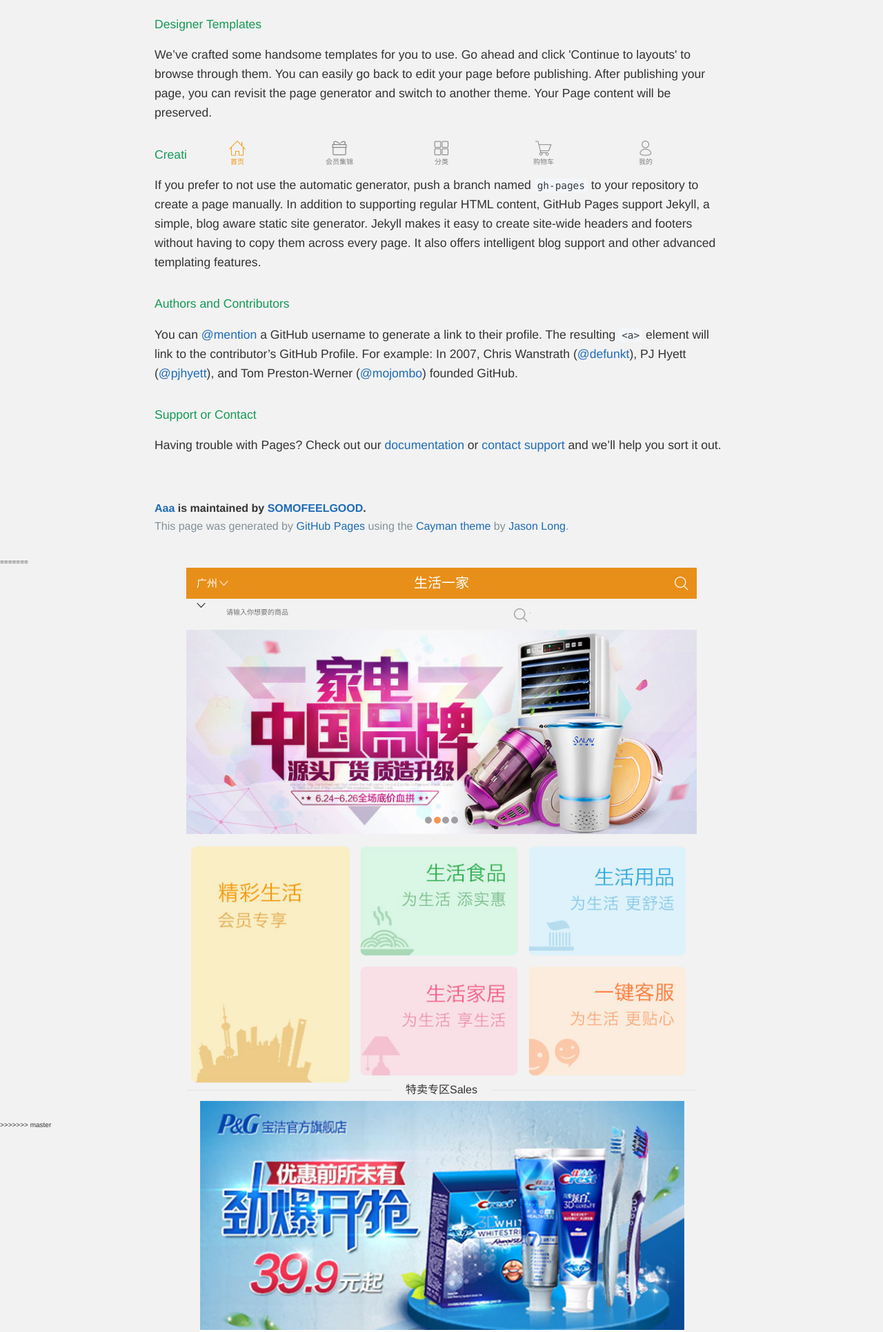
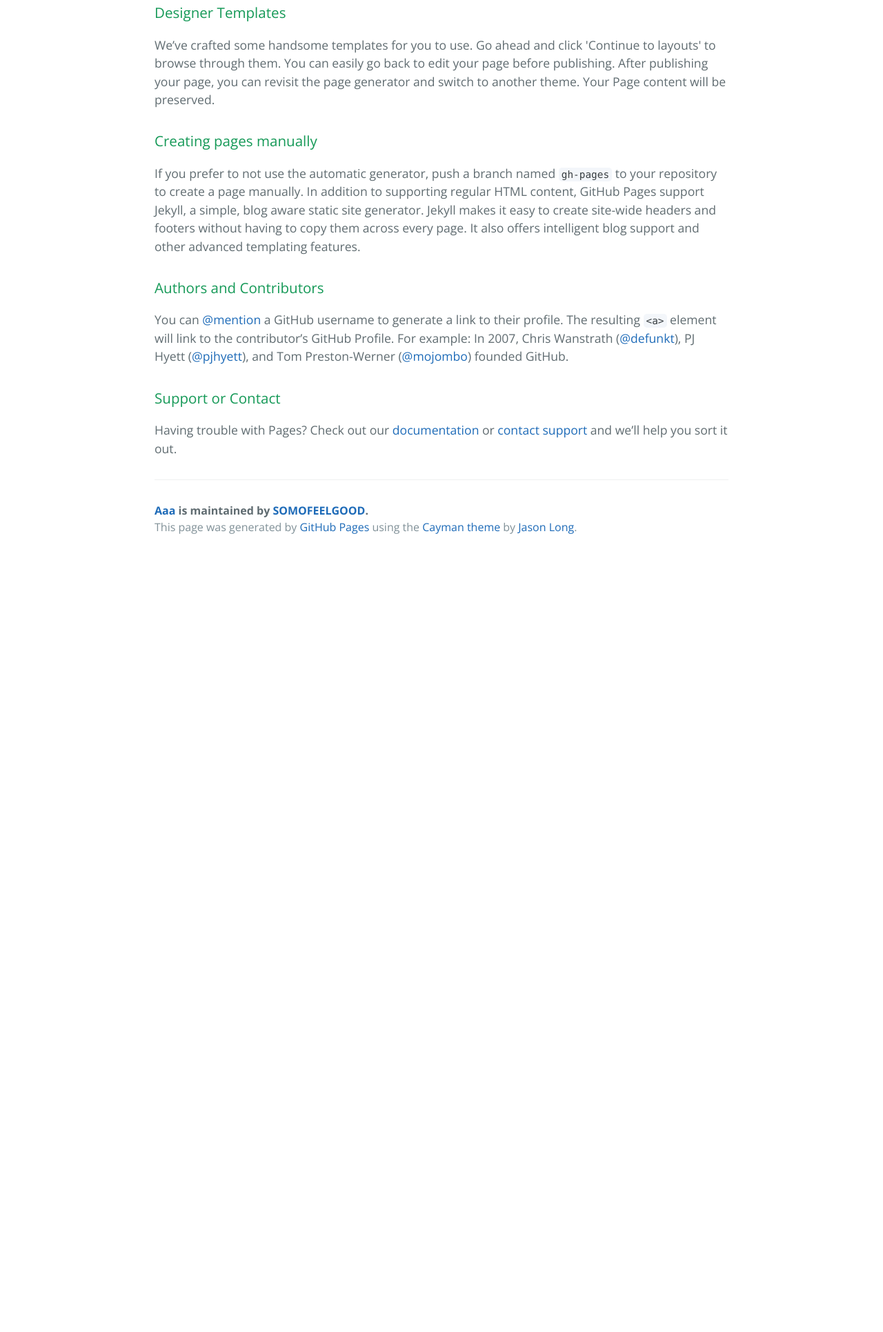
Before and after one commit to SOMOFEELGOOD/aaa, a plain HTML site: page index.html in a window 1280 px wide. Shown: the part 551-2482 px from the top of the page at 69% size. After the commit the page ends 1359 px from the top, so only its background shows below. Drawn offline with nearby package versions, Linux system fonts and the light colour scheme.

Commit message:
Create gh-pages branch via GitHub

```diff
--- a/index.html
+++ b/index.html
@@ -1,4 +1,3 @@
-<<<<<<< HEAD
 <!DOCTYPE html>
 <html lang="en-us">
   <head>
@@ -56,175 +55,3 @@
 
   </body>
 </html>
-=======
-<!DOCTYPE html>
-<html>
-	<head>
-		<meta charset="UTF-8">
-		<meta name="viewport" content="width=device-width,initial-scale=1,minimum-scale=1,maximum-scale=1,user-scalable=no" />
-		<title>首页</title>
-		<link rel="stylesheet" href="css/pubilic.css" />
-		<link rel="stylesheet" type="text/css" href="css/reset.css"/>
-		<style>
-
-		</style>
-	</head>
-	<body>
-		<div class="main">
-			<p class="tou">
-			<span class="dizhi" class="clearfix">广州<a href="" ></a></span>
-
-			<span>生活一家</span>
-			<a href="shouye/sousuo.html" class="sousuo"></a>
-
-		</p>
-		<div class="search_bar" class="clearfix">
-			<a href="" ></a>
-			<div class="inputBox">
-			<input type="text" placeholder="请输入你想要的商品" onclick="" />
-			<a href=""></a>
-			</div>
-		</div>
-		<div id="wrap">
-		<div id="inner">
-			<a href="###"><img data_src="img/h1.png" alt=""></a>
-			<a href="###"><img data_src="img/h1.png" alt=""></a>
-			<a href="###"><img data_src="img/h1.png" alt=""></a>
-			<a href="###"><img data_src="img/h1.png" alt=""></a>
-		</div>
-		<div class="paganation" id="paganation">
-			<span class ="active"></span>
-			<span></span>
-			<span></span>
-			<span></span>
-		</div>
-		<a class="left-arrow" href="javascript:void(0);">&lt;</a>
-		<a class="right-arrow" href="javascript:void(0);">&gt;</a>
-	</div>
-		<nav>
-			<ul class="clearfix">
-				<li><a href="live/live.html"><img data_src="img/channel1.jpg"/></a></li>
-				<li><a href="food/food.html"><img data_src="img/channel2.jpg"/></a>
-					<a href="jiaju/jiaju.html"><img data_src="img/channel4.jpg"/></a>
-				</li>
-				<li><a href="yongping/yongping.html"><img data_src="img/channel3.jpg"/></a>
-					<a href="kefu/kefu.html"><img data_src="img/channel5.jpg"/></a>
-				</li>
-			</ul>
-		</nav>
-		<section>
-		<div class="sales">
-			<span>特卖专区Sales</span>
-		</div>
-			<ul>
-				<li><a href="temai/temaiIndex.html"><img data_src="img/jinbao.png"/></a><p>【10月抢购预告】荣耀乐檬大神爆款 惊爆价</p></li>
-				<li><a href=""><img data_src="img/shenjia.png" alt="" /></a><p>【劲爆开抢】 宝洁大礼包优惠前所未有</p></li>
-				<li><a href=""><img data_src="img/te.png"/></a><p>神价再现 GOD PRICE 华丽上市</p></li>
-			</ul>
-		</section>
-		</div>
-		<div class="footerB">
-		<footer class="footer_bar">
-			<ul>
-				<li class="act actA activeBTN"><a href="####">首页</a></li>
-				<li class="act actB"><a href="####">会员集锦</a></li>
-				<li class="act actC"><a href="####">分类</a></li>
-				<li class="act actD"><a href="####">购物车</a></li>
-				<li class="act actE"><a href="mine/mine.html">我的</a></li>
-			</ul>
-		</footer>
-		</div>
-		<script src="js/jquery.min.js"></script>
-		<script>
-
-
-
-
-		$(function() {
-		//图片预加载
-    var imgList = document.getElementsByTagName("img");
-	var imgArr = [];
-	var num = 0;//标识图片加载的张数
-	for(var i = 0; i < imgList.length; i++) {
-		// (function(i) {
-			imgArr[i] = new Image();
-			imgArr[i].src = imgList[i].getAttribute("data_src");
-			imgArr[i].onload = function() {
-				num++;
-				// alert(i);//不按顺序的
-
-				if(num == imgList.length) {
-					// alert("所有图片都准备好了");
-					//所有加载好之后，将所有的图片显示出来
-					for(var j = 0; j < imgList.length; j++) {
-						imgList[j].src = imgList[j].getAttribute("data_src");
-					}
-
-				}
-			}
-
-
-	}
-
-
-
-
-
-
-
-	//		轮播图
-	var index = 0;//当前图片的下标
-	var perWidth = $("#inner a").eq(0).width();//每张图片的宽度
-
-	function tab() {
-		$("#inner").stop().animate({
-			left:-index * perWidth
-		})
-		// $(this).addClass("active").siblings().removeClass("active");
-		$("#paganation span").eq(index).addClass("active").siblings().removeClass("active");
-	}
-	function prev() {
-		index--;
-		if(index < 0) {
-			index = $("#paganation span").size() - 1;
-		}
-		tab();
-	}
-	function next() {
-		index++;
-		if(index > $("#paganation span").size() - 1) {
-			//.size() .length 返回的是个数
-			index = 0;
-		}
-		tab();
-	}
-	//1.给下面小原点加事件
-	$("#paganation span").on("mouseenter",function() {
-		//$(this).index();//返回点击的圆点的下标
-		index = $(this).index();
-		tab();
-	})
-	//下一张
-	$(".right-arrow").on("click",next)
-
-	//上一张
-	$(".left-arrow").on("click",prev)
-	var timer = setInterval(next,4000);
-	$("#wrap").hover(function() {
-		clearInterval(timer);
-	},function() {
-		timer = setInterval(next,4000);
-	})
-	for(var c=0;c<$(".act").length;c++){
-	$(".act").eq(c).click(function(){
-		$(this).addClass("activeBTN").siblings().removeClass("activeBTN")
-	})
-	}
-})
-
-
-
-		</script>
-	</body>
-</html>
->>>>>>> master
```
